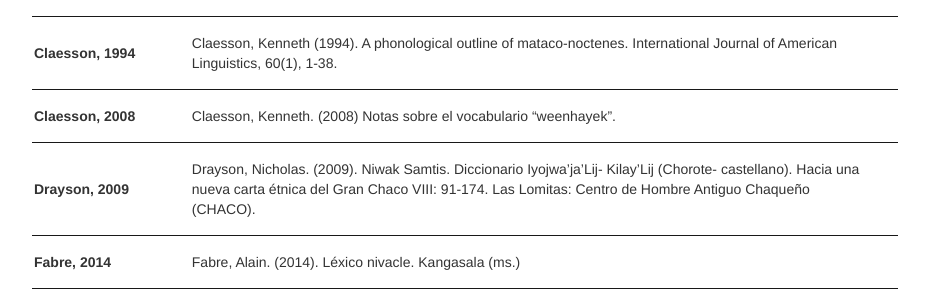
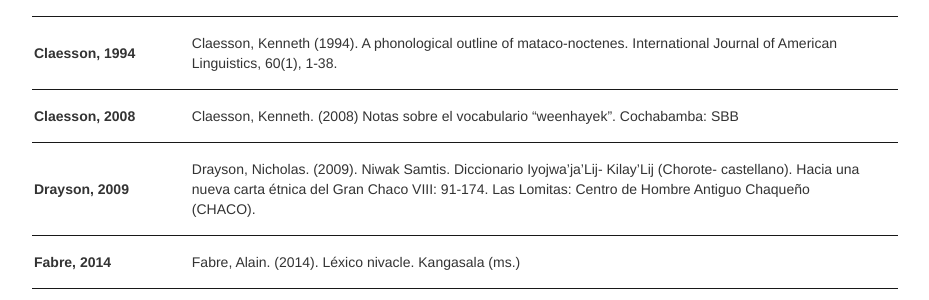
Before and after one commit to dila-ling/pict-glotales, a Jekyll site: the page built from mapa.md, in a window 1280 px wide and 900 px high, scrolled down 1533 px. Shown: the part 152-452 px from the top of the window, without its empty margins (175-1104 px from the left). Built offline with Jekyll 4.4.1, drawn with Linux system fonts in a browser that asks for light colours; nearby versions of some CDN libraries; library files that are not in the unit come from our copies; comment, search, counter and statistics services are not loaded.

Commit message:
Update mapa.md

```diff
--- a/mapa.md
+++ b/mapa.md
@@ -117,7 +117,7 @@ var map = L.map('map').setView([-24.5811123, -60.4287612], 6);
 | **Carol, 2014a**      | Carol, J. (2014a). Esbozo fonológico del chorote (mataguayo). LIAMES, 14, 73-103 |
 | **Carol, 2014b**      | Carol, J (2014b) Lengua chorote (Mataguayo). Estudio descriptivo. Munich: Lincom. |
 | **Claesson, 1994**    | Claesson, Kenneth (1994). A phonological outline of mataco-noctenes. International Journal of American Linguistics, 60(1), 1-38. |
-| **Claesson, 2008**    | Claesson, Kenneth. (2008) Notas sobre el vocabulario "weenhayek".  |
+| **Claesson, 2008**    | Claesson, Kenneth. (2008) Notas sobre el vocabulario "weenhayek". Cochabamba: SBB  |
 | **Drayson, 2009**     | Drayson, Nicholas. (2009). Niwak Samtis. Diccionario Iyojwa'ja'Lij- Kilay'Lij (Chorote- castellano). Hacia una nueva carta étnica del Gran Chaco VIII: 91-174. Las Lomitas: Centro de Hombre Antiguo Chaqueño (CHACO). |
 | **Fabre, 2014**       | Fabre, Alain. (2014). Léxico nivacle. Kangasala (ms.) |
 | **Gerzenstein, 1978** | Gerzenstein, Ana. (1978) Lengua chorote. Tomo 1. Buenos Aires:Instituto de Lingüística, Facultad de Filosofía y Letras, Universidad de Buenos Aires |
```
